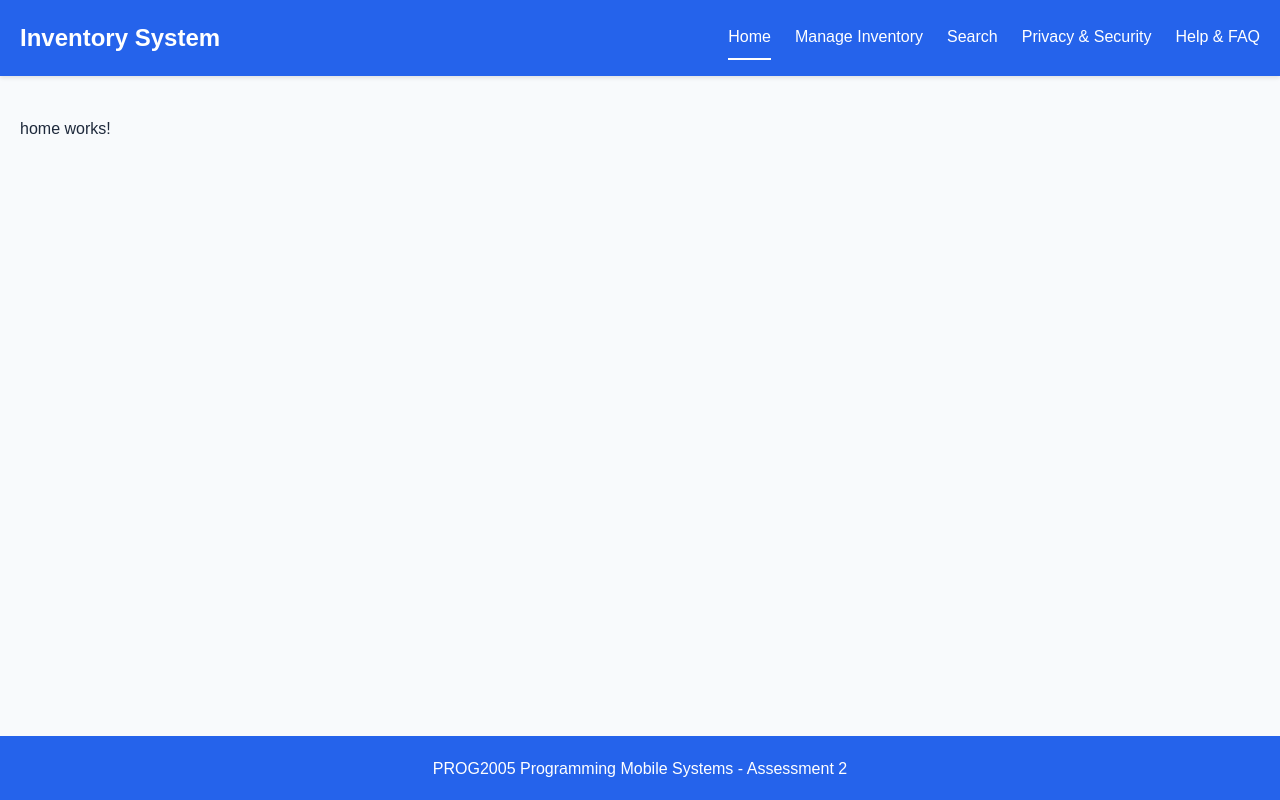
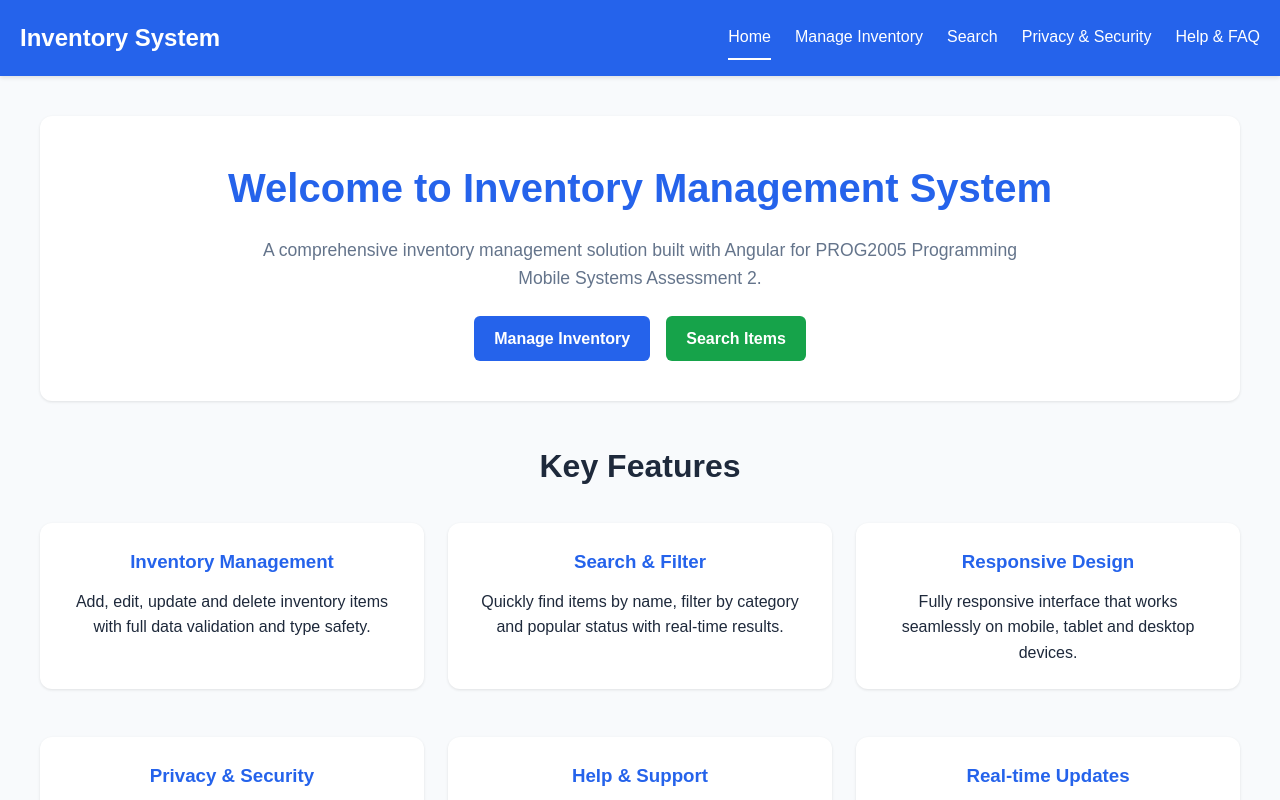
Before and after one commit to Qiran-Hao/PROG2005-A2-24832122, an Angular app in the folder Part2/: page / in a window 1280 px wide. Shown: the top 800 px of the page. Built offline with nearby package versions, Linux system fonts and the light colour scheme.

Commit message:
feat(Part2): 完成首页组件开发，包含功能介绍与导航

```diff
--- a/Part2/src/app/pages/home/home.component.css
+++ b/Part2/src/app/pages/home/home.component.css
@@ -0,0 +1,59 @@
+.home-container {
+  max-width: 1200px;
+  margin: 0 auto;
+}
+
+.hero-section {
+  text-align: center;
+  padding: 40px 20px;
+  margin-bottom: 40px;
+}
+
+.hero-section h1 {
+  color: var(--primary-color);
+  margin-bottom: 16px;
+  font-size: 2.5rem;
+}
+
+.hero-desc {
+  font-size: 1.1rem;
+  color: #64748b;
+  margin-bottom: 24px;
+  max-width: 800px;
+  margin-left: auto;
+  margin-right: auto;
+}
+
+.hero-buttons {
+  display: flex;
+  gap: 16px;
+  justify-content: center;
+  flex-wrap: wrap;
+}
+
+.section-title {
+  text-align: center;
+  margin-bottom: 30px;
+  font-size: 2rem;
+  color: var(--text-color);
+}
+
+.feature-card {
+  text-align: center;
+  transition: transform 0.2s;
+}
+
+.feature-card:hover {
+  transform: translateY(-5px);
+}
+
+.feature-card h3 {
+  color: var(--primary-color);
+  margin-bottom: 12px;
+}
+
+@media (max-width: 768px) {
+  .hero-section h1 {
+    font-size: 1.75rem;
+  }
+}
--- a/Part2/src/app/pages/home/home.component.html
+++ b/Part2/src/app/pages/home/home.component.html
@@ -1 +1,42 @@
-<p>home works!</p>
+<div class="home-container">
+  <section class="hero-section card">
+    <h1>Welcome to Inventory Management System</h1>
+    <p class="hero-desc">
+      A comprehensive inventory management solution built with Angular for PROG2005 Programming Mobile Systems Assessment 2.
+    </p>
+    <div class="hero-buttons">
+      <a routerLink="/manage" class="btn btn-primary">Manage Inventory</a>
+      <a routerLink="/search" class="btn btn-success">Search Items</a>
+    </div>
+  </section>
+
+  <section class="features-section">
+    <h2 class="section-title">Key Features</h2>
+    <div class="grid-3">
+      <div class="feature-card card">
+        <h3>Inventory Management</h3>
+        <p>Add, edit, update and delete inventory items with full data validation and type safety.</p>
+      </div>
+      <div class="feature-card card">
+        <h3>Search & Filter</h3>
+        <p>Quickly find items by name, filter by category and popular status with real-time results.</p>
+      </div>
+      <div class="feature-card card">
+        <h3>Responsive Design</h3>
+        <p>Fully responsive interface that works seamlessly on mobile, tablet and desktop devices.</p>
+      </div>
+      <div class="feature-card card">
+        <h3>Privacy & Security</h3>
+        <p>Comprehensive privacy and security considerations for mobile and web applications.</p>
+      </div>
+      <div class="feature-card card">
+        <h3>Help & Support</h3>
+        <p>Detailed FAQ and troubleshooting guide to help you use the system effectively.</p>
+      </div>
+      <div class="feature-card card">
+        <h3>Real-time Updates</h3>
+        <p>Reactive data updates ensure your inventory data is always up to date across the app.</p>
+      </div>
+    </div>
+  </section>
+</div>
```
